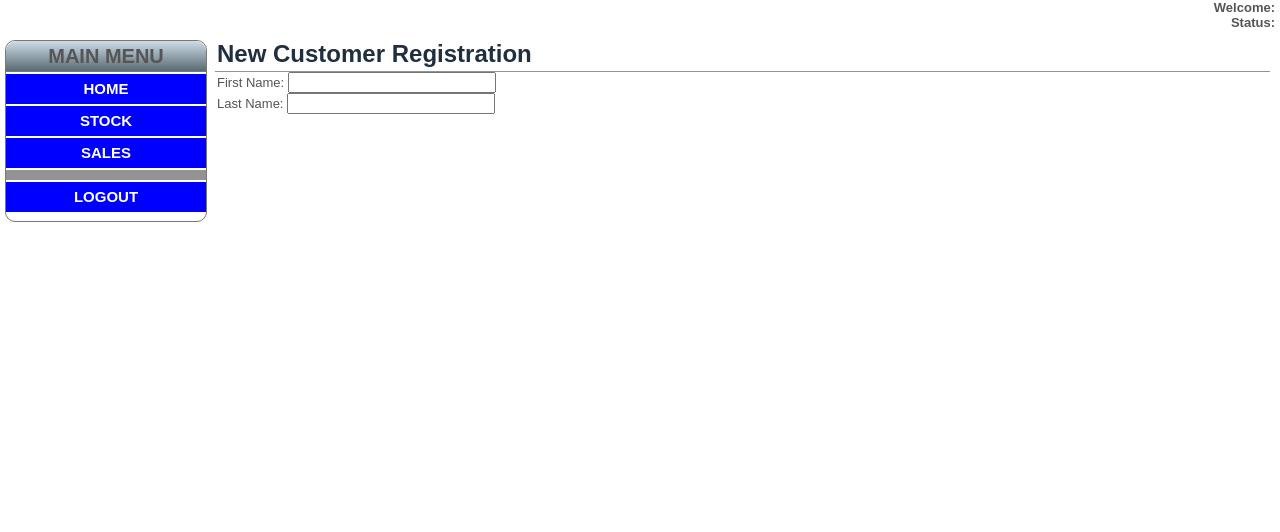
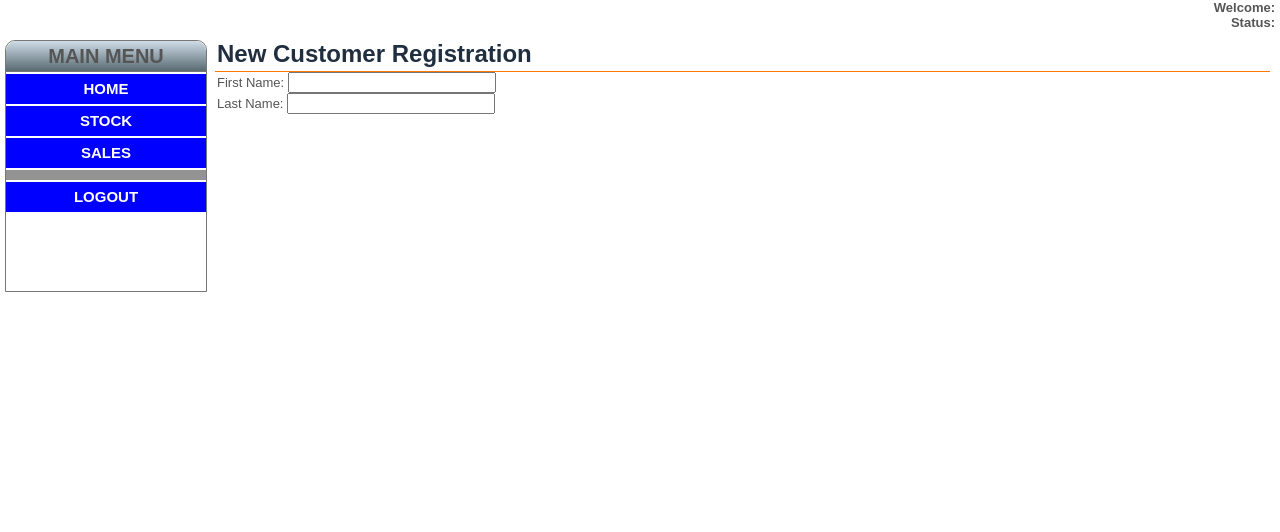
Before and after one commit to alexrbs/lpa_ecomms_web, a PHP site: page /reg.php in a window 1280 px wide. Shown: the part 56-588 px from the top of the page. Run offline with PHP 8.4, Linux system fonts and the light colour scheme.

Commit message:
Update style.css

```diff
--- a/css/style.css
+++ b/css/style.css
@@ -55,11 +55,9 @@ a:hover {
     width: 200px;
     border: 1px solid #777777;
     margin-right: 10px;
-    height: 180px;
+    height: 250px;
     border-top-left-radius: 10px;
     border-top-right-radius: 10px;
-		border-bottom-right-radius: 10px;
-		border-bottom-left-radius: 10px;
     background-color: #FFFFFF;
 }
 #navHeader{
@@ -108,7 +106,6 @@ a:hover {
     color: #FFFFFF;
     font-size: 15px;
     font-weight: bold;
-    margin-bottom: 2px;
     padding: 5px;
     cursor: pointer;
 		text-align: center;
```
